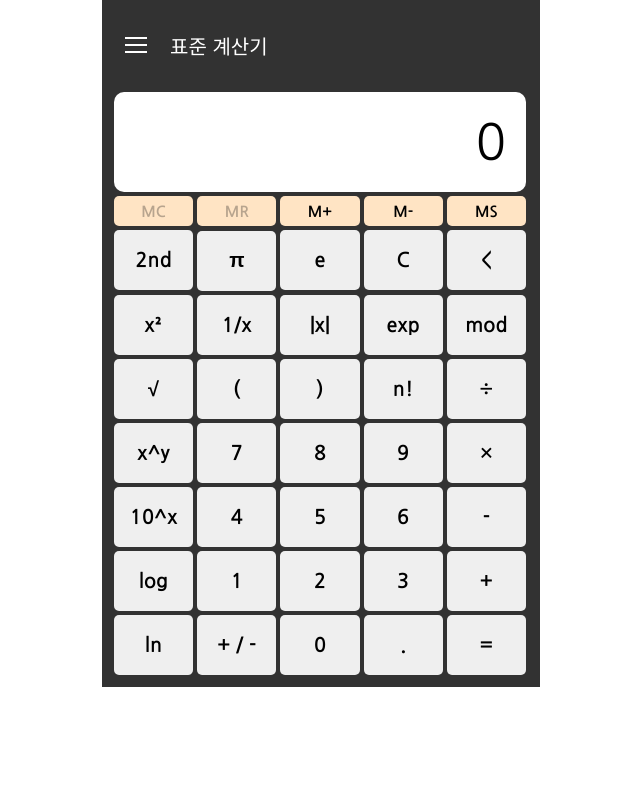
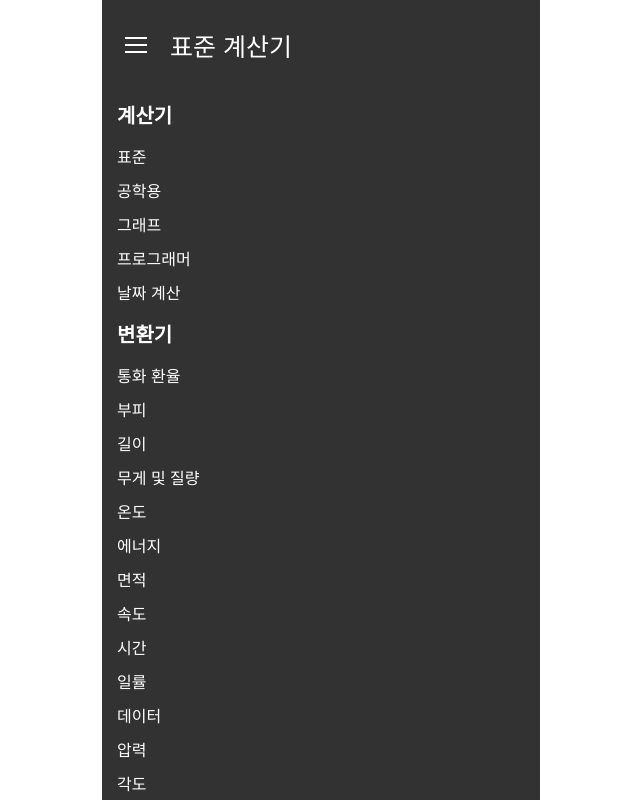
Before and after one commit to vesteira2018/typescript_calculator, a React app: page / in a window 1280 px wide. Shown: the top 800 px of the page, without its empty margins (319-959 px from the left). Built offline with nearby package versions, Linux system fonts and the light colour scheme.

Commit message:
Header Setting

```diff
--- a/src/assets/logic/calculate_logic.ts
+++ b/src/assets/logic/calculate_logic.ts
@@ -114,15 +114,15 @@ const getState = (inputs: Array<CalculateInput>): CalculateState => {
   const builder = getOperationsBuilder(inputs);
   const { operations } = builder;
   const lastOperation = operations.length ? operations[operations.length - 1] : null;
-  if (!lastOperation) return { displayValue: builder.working.value.toString() };
+  if (!lastOperation) return { displayValue: builder.working.value.toLocaleString() };
 
   const lastInput = inputs.length ? inputs[inputs.length - 1] : null;
 
   switch (lastOperation.operator) {
     case OperatorType.Equals:
-      return { displayValue: getTotal(operations).toString() };
+      return { displayValue: getTotal(operations).toLocaleString() };
     default:
-      return { displayValue: lastInput && lastInput.type === InputType.Numerical ? builder.working.value.toString() : getTotal(operations).toString() };
+      return { displayValue: lastInput && lastInput.type === InputType.Numerical ? builder.working.value.toLocaleString() : getTotal(operations).toLocaleString() };
   }
 };
 
--- a/src/assets/stylesheets/common.scss
+++ b/src/assets/stylesheets/common.scss
@@ -3,22 +3,32 @@
 
 /* COMMON */
 * { font-family: 'Nanum Gothic', sans-serif; margin:0px; padding: 0px; box-sizing: border-box; }
-.calculator { width: 438px; margin: 0px auto; background-color: #323232; align-items: center; padding: 10px; }
+.calculator { width: 438px; margin: 0px auto; background-color: #323232; align-items: center; padding: 10px; overflow: hidden; }
+.visible { display: block; }
+.invisible { display: none; }
 
 /* MENU */
-.header { height: 70px; display: flex; color: #FFFFFF; align-items: center; margin-bottom: 10px;
-  .title { margin-left: 10px; font-size: 20px; }
-  .menu-slider { background-color: #323232; z-index: 1;
-    ul { list-style: none; }
+.menu-slider { background-color: #323232; z-index: 1; color: #FFFFFF; margin-bottom: 5px;
+  p { font-size: 20px; padding: 10px 5px; font-weight: 700; }
+  ul { list-style: none;
+    li { padding: 5px; transition: 0.5s; cursor: pointer;
+      &:hover { background-color: #bbbbbb; font-weight: 700; }
+    }
   }
+}
+.header { height: 70px; display: flex; color: #FFFFFF; margin-bottom: 10px; align-items: center;
+  .title { margin-left: 10px; font-size: 25px; align-items: center; }
 }
 
 /* DISPLAY */
-.display { background-color: #FFFFFF; width: 412px; height: 100px; border-radius: 10px; font-size: 50px; text-align: right; margin: 2px; border: none; outline: none; padding: 25px 20px; }
+.display { background-color: #FFFFFF; width: 412px; height: 100px; border-radius: 10px; font-size: 50px; text-align: right; margin: 5px; border: none; outline: none; padding: 25px 20px; }
 
 /* BUTTON */
 button {
-  justify-content: center; align-items: center;
+  justify-content: center; align-items: center; cursor: pointer;
+}
+.btn_number {
+  background-color: #bbbbbb;
 }
 
 .standard_buttons {
--- a/src/components/buttons/Buttons.tsx
+++ b/src/components/buttons/Buttons.tsx
@@ -3,15 +3,17 @@ import React, { FC } from 'react';
 type ButtonProps = React.HTMLProps<HTMLButtonElement> & {
   name: string;
   onClick?: (e: React.MouseEvent<HTMLButtonElement, MouseEvent>) => void;
-  disabled?: true | false;
+  className?: string;
+  disabled?: boolean;
 }
 
 const Buttons: FC<ButtonProps> = ({
   name,
   onClick,
+  className,
   disabled,
 }) => (
-  <button onClick={onClick} disabled={disabled}>{name}</button>
+  <button className={className} onClick={onClick} disabled={disabled}>{name}</button>
 );
 
 export default React.memo(Buttons);
--- a/src/components/buttons/EngineeringButtons.tsx
+++ b/src/components/buttons/EngineeringButtons.tsx
@@ -42,29 +42,29 @@ const StandardCalculator: React.FC<StandardCalcProps> = ({
       </div>
       <div className='buttons_std__4'>
         <Button name='x^y' onClick={handleOperator(OperatorType.Power)} />
-        <Button name='7' onClick={handleNumerical(7)} />
-        <Button name='8' onClick={handleNumerical(8)} />
-        <Button name='9' onClick={handleNumerical(9)} />
+        <Button name='7' className='btn_number' onClick={handleNumerical(7)} />
+        <Button name='8' className='btn_number' onClick={handleNumerical(8)} />
+        <Button name='9' className='btn_number' onClick={handleNumerical(9)} />
         <Button name='×' onClick={handleOperator(OperatorType.Multiply)} />
       </div>
       <div className='buttons_std__5'>
         <Button name='10^x' />
-        <Button name='4' onClick={handleNumerical(4)} />
-        <Button name='5' onClick={handleNumerical(5)} />
-        <Button name='6' onClick={handleNumerical(6)} />
+        <Button name='4' className='btn_number' onClick={handleNumerical(4)} />
+        <Button name='5' className='btn_number' onClick={handleNumerical(5)} />
+        <Button name='6' className='btn_number' onClick={handleNumerical(6)} />
         <Button name='-' onClick={handleOperator(OperatorType.Subtract)} />
       </div>
       <div className='buttons_std__6'>
         <Button name='log' />
-        <Button name='1' onClick={handleNumerical(1)} />
-        <Button name='2' onClick={handleNumerical(2)} />
-        <Button name='3' onClick={handleNumerical(3)} />
+        <Button name='1' className='btn_number' onClick={handleNumerical(1)} />
+        <Button name='2' className='btn_number' onClick={handleNumerical(2)} />
+        <Button name='3' className='btn_number' onClick={handleNumerical(3)} />
         <Button name='+' onClick={handleOperator(OperatorType.Add)} />
       </div>
       <div className='buttons_std__7'>
         <Button name='ln' />
         <Button name='+ / -' onClick={handleOperator(OperatorType.SwitchSign)} />
-        <Button name='0' onClick={handleNumerical(0)} />
+        <Button name='0' className='btn_number' onClick={handleNumerical(0)} />
         <Button name='.' onClick={handleOperator(OperatorType.Point)} />
         <Button name='=' onClick={handleOperator(OperatorType.Equals)} />
       </div>
--- a/src/components/buttons/StandardButtons.tsx
+++ b/src/components/buttons/StandardButtons.tsx
@@ -32,26 +32,26 @@ const StandardCalculator: React.FC<StandardCalcProps> = ({
         <Button name='÷' onClick={handleOperator(OperatorType.Divide)} />
       </div>
       <div className='buttons_std__3'>
-        <Button name='7' onClick={handleNumerical(7)} />
-        <Button name='8' onClick={handleNumerical(8)} />
-        <Button name='9' onClick={handleNumerical(9)} />
+        <Button name='7' className='btn_number' onClick={handleNumerical(7)} />
+        <Button name='8' className='btn_number' onClick={handleNumerical(8)} />
+        <Button name='9' className='btn_number' onClick={handleNumerical(9)} />
         <Button name='×' onClick={handleOperator(OperatorType.Multiply)} />
       </div>
       <div className='buttons_std__4'>
-        <Button name='4' onClick={handleNumerical(4)} />
-        <Button name='5' onClick={handleNumerical(5)} />
-        <Button name='6' onClick={handleNumerical(6)} />
+        <Button name='4' className='btn_number' onClick={handleNumerical(4)} />
+        <Button name='5' className='btn_number' onClick={handleNumerical(5)} />
+        <Button name='6' className='btn_number' onClick={handleNumerical(6)} />
         <Button name='-' onClick={handleOperator(OperatorType.Subtract)} />
       </div>
       <div className='buttons_std__5'>
-        <Button name='1' onClick={handleNumerical(1)} />
-        <Button name='2' onClick={handleNumerical(2)} />
-        <Button name='3' onClick={handleNumerical(3)} />
+        <Button name='1' className='btn_number' onClick={handleNumerical(1)} />
+        <Button name='2' className='btn_number' onClick={handleNumerical(2)} />
+        <Button name='3' className='btn_number' onClick={handleNumerical(3)} />
         <Button name='+' onClick={handleOperator(OperatorType.Add)} />
       </div>
       <div className='buttons_std__6'>
         <Button name='+ / -' onClick={handleOperator(OperatorType.SwitchSign)} />
-        <Button name='0' onClick={handleNumerical(0)} />
+        <Button name='0' className='btn_number' onClick={handleNumerical(0)} />
         <Button name='.' onClick={handleOperator(OperatorType.Point)} />
         <Button name='=' onClick={handleOperator(OperatorType.Equals)} />
       </div>
--- a/src/components/header/Header.tsx
+++ b/src/components/header/Header.tsx
@@ -1,15 +1,19 @@
-import React, { useState } from 'react';
-import MenuSlider from '@/components/header/MenuSlider';
+import React from 'react';
 import MemoryDisplay from '@/components/display/MemoryDisplay';
 import { Spin as Hamburger } from 'hamburger-react';
 
-const Header: React.FC = () => {
-  const [isOpen, setOpen] = useState(false);
+interface HeaderProps {
+  isOpen: boolean;
+  setOpen: React.Dispatch<React.SetStateAction<boolean>>;
+}
 
+const Header: React.FC<HeaderProps> = ({
+  isOpen,
+  setOpen,
+}) => {
   return (
     <div className='header'>
       <Hamburger toggled={isOpen} toggle={setOpen} size={22} />
-      <MenuSlider visible='' />
       <div className='title'>표준 계산기</div>
       <MemoryDisplay />
     </div>
@@ -17,3 +21,5 @@ const Header: React.FC = () => {
 };
 
 export default React.memo(Header);
+
+//
--- a/src/components/header/MenuSlider.tsx
+++ b/src/components/header/MenuSlider.tsx
@@ -1,15 +1,15 @@
-import React, { useState } from 'react';
+import React from 'react';
 
 interface MenuSliderProps {
-  visible: string;
+  visible: boolean;
 }
 
 const MenuSlider: React.FC<MenuSliderProps> = (
-  visible
+  visible,
 ) => {
   return (
-    <div className={`menu-slider ${visible}`}>
-      {/* <div>
+    <div className={`menu-slider ${visible ? '' : 'invisible'}`}>
+      <div>
         <p>계산기</p>
         <ul>
           <li>표준</li>
@@ -34,7 +34,7 @@ const MenuSlider: React.FC<MenuSliderProps> = (
           <li>압력</li>
           <li>각도</li>
         </ul>
-      </div> */}
+      </div>
     </div>
   );
 };
--- a/src/index.tsx
+++ b/src/index.tsx
@@ -4,15 +4,18 @@ import { RecoilRoot } from 'recoil';
 
 import '@/assets/stylesheets/common.scss';
 
+import Header from '@/components/header/Header';
+import MenuSlider from '@/components/header/MenuSlider';
 import Display from '@/components/display/Display';
 import StandardButtons from '@/components/buttons/StandardButtons';
 import EngineeringButtons from '@/components/buttons/EngineeringButtons';
-import Header from '@/components/header/Header';
 import CalculateLogic, { CalculateInput, InputType, OperatorType } from '@/assets/logic/calculate_logic';
 
 const Root: React.FC = () => {
+  const [isOpen, setOpen] = useState(false);
   const [inputs, setInputs] = useState<Array<CalculateInput>>([]);
   const state = CalculateLogic.getState(inputs);
+
 
   // TODO: useCallback을 안 쓴 것과 쓴 것의 차이도 직접 해보고 느끼는 게 개발에 도움이 됩니다.
   const handleNumerical = (value: number) => () => {
@@ -29,9 +32,10 @@ const Root: React.FC = () => {
 
   return (
     <div className='calculator'>
-      <Header />
+      <Header isOpen={isOpen} setOpen={setOpen} />
+      <MenuSlider visible={isOpen} />
       <Display value={state.displayValue} />
-      <EngineeringButtons
+      <StandardButtons
         handleNumerical={handleNumerical}
         handleOperator={handleOperator}
         handleAllClear={handleAllClear}
```
